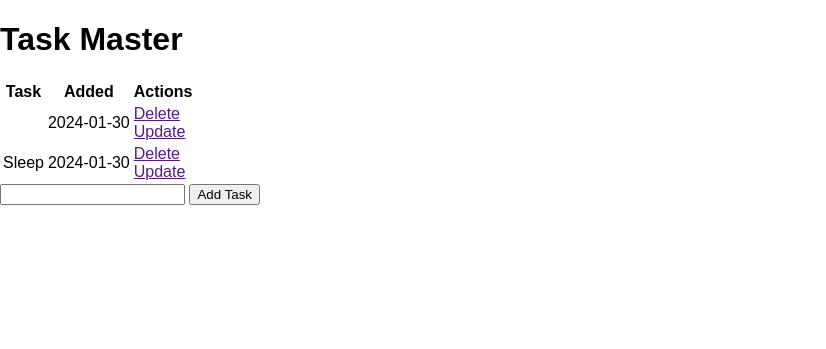
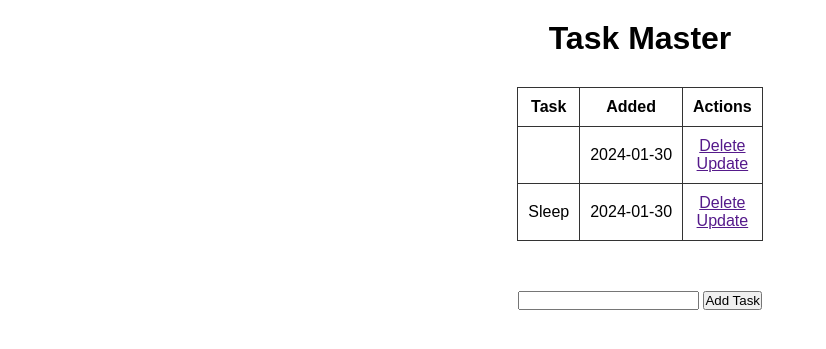
Before and after one commit to Huclark/Todo_WebApp, a Flask app: page / in a window 1280 px wide. Shown: the top 349 px of the page, without its empty margins (0-826 px from the left). Run offline with Flask 3, Linux system fonts and the light colour scheme; data comes from the database, SQL or seed files in the repository.

Commit message:
Update: styling

```diff
--- a/static/css/main.css
+++ b/static/css/main.css
@@ -1,4 +1,60 @@
+* {
+    margin: 0;
+    padding: 0;
+    box-sizing: border-box;
+}
+
 body {
-    margin: 0;
+    display: flex;
+    justify-content: center;
     font-family: sans-serif;
+    text-align: center;
 }
+
+.content h1 {
+    padding-top: 20px;
+}
+
+table {
+    border-collapse: collapse;
+    width: 100%;
+    margin-top: 30px;
+    margin-bottom: 50px;
+}
+
+th, td{
+    border: 1px #333 solid;
+    padding: 10px;
+}
+
+@media screen and (max-width: 165px) {
+    html {
+        display: flex;
+        justify-content: center;
+    }
+    body {
+        font-size: 0.5rem;
+        padding: 5px;
+        margin: 0;
+        justify-content: center;
+    }
+    .content h1 {
+        padding-top: 2px;
+    }
+    table {
+        border-collapse: collapse;
+        width: 50%;
+        margin-top: 2px;
+        margin-bottom: 2px;
+        margin-left: auto;
+        margin-right: auto;
+    }
+    th, td{
+        border: 1px #333 solid;
+        padding: 2px;
+    }
+    form input {
+        width: 50%;
+    }
+
+}
```
